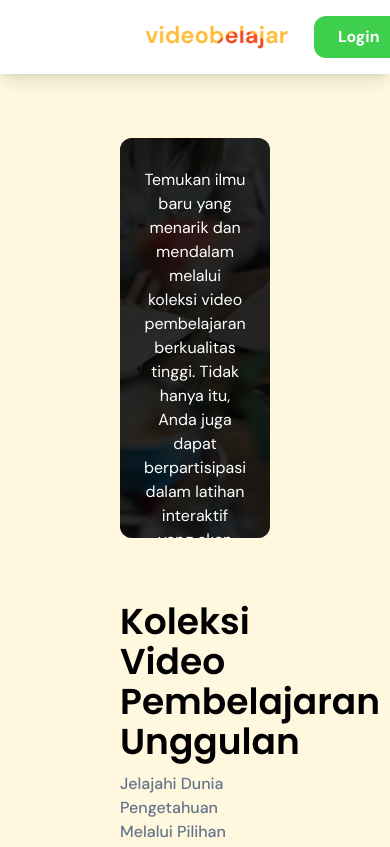
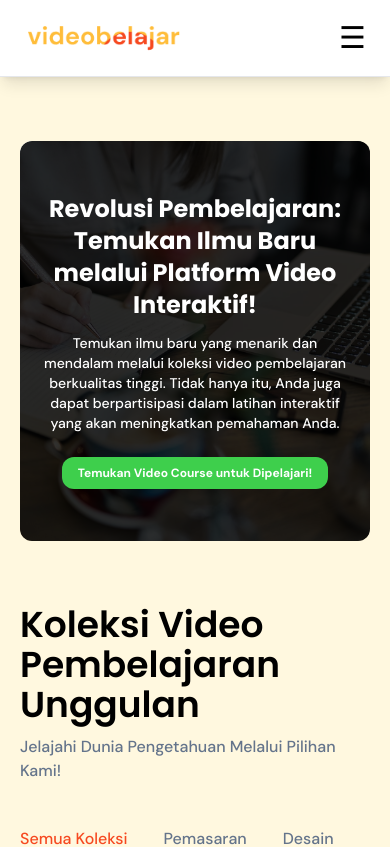
Before and after one commit to heyymasud/video-belajar-website, a React (Vite) app: page / in a window 390 px wide. Shown: the top 847 px of the page. Built offline with nearby package versions, Linux system fonts and the light colour scheme; the HTML template or start-up script is replaced by a standard one.

Commit message:
refactor: Navbar

```diff
--- a/src/Components/Layouts/Navbar/index.jsx
+++ b/src/Components/Layouts/Navbar/index.jsx
@@ -7,24 +7,40 @@ const Navbar = () => {
   const location = useLocation();
   const user = JSON.parse(localStorage.getItem("isLogin"));
   const [dropDown, setDropDown] = useState(false);
-  const [isLogin, setIsLogin] = useState(user?.isLogin);
+  const [menuOpen, setMenuOpen] = useState(false);
+  const [isLogin, setIsLogin] = useState(user?.isLogin || false);
 
   const handleLogout = () => {
     localStorage.setItem("isLogin", JSON.stringify({ isLogin: false }));
     setIsLogin(false);
+    setDropDown(false);
   };
   return (
     <header className="w-full h-auto">
-      <nav className="w-full h-auto bg-white shadow-lg xl:shadow px-[120px] py-4 xl:py-3 flex justify-between items-center">
-        <img className="mx-[22px] max-sm:w-40 h-auto" src={header.logo} alt="logo" />
-        {isLogin ? (
-          <section className="relative flex items-center gap-9">
+      <nav className="relative w-full h-auto bg-white border-b md:border-none shadow-lg xl:shadow px-6 md:px-[120px] py-4 xl:py-3 flex justify-between items-center">
+        <img
+          className="xl:mx-[22px] max-sm:w-40 h-auto"
+          src={header.logo}
+          alt="logo"
+        />
+        {location.pathname !== "/login" &&
+          location.pathname !== "/register" && (
+            <>
+              <button
+                className="md:hidden"
+                onClick={() => setMenuOpen(!menuOpen)}
+              >
+                <span className="text-3xl">&#9776;</span>
+              </button>
+              <section className={`relative hidden md:flex items-center gap-9`}>
                 <p className="text-slate-500 font-medium cursor-pointer">
                   Kategori
                 </p>
+                {isLogin ? (
+                  <>
                     <img
                       alt="profile"
-              className="w-11 h-11 rounded-xl cursor-pointer"
+                      className="w-11 h-11 rounded-xl cursor-pointer hidden md:block"
                       onClick={() => setDropDown(!dropDown)}
                       src={header.profilePhoto}
                     />
@@ -39,7 +55,11 @@ const Navbar = () => {
                               "text-error-200 gap-1 flex"
                             }`}
                             key={index}
-                    onClick={index === header.dropdown.length - 1 && handleLogout}
+                            onClick={
+                              index === header.dropdown.length - 1
+                                ? handleLogout
+                                : undefined
+                            }
                           >
                             {item}{" "}
                             {index === header.dropdown.length - 1 && (
@@ -49,16 +69,72 @@ const Navbar = () => {
                         ))}
                       </ul>
                     )}
-          </section>
+                  </>
                 ) : (
-          location.pathname !== "/login" && location.pathname !== "/register" && (
                   <section className="flex gap-4">
-            <Button className="bg-primary-500 text-white px-6" onClick={() => navigate("/login")} >Login</Button>
-            <Button className="bg-white text-primary-500 border border-primary-500 px-6" onClick={() => navigate("/register")} >
+                    <Button
+                      className="bg-primary-500 text-white px-6"
+                      onClick={() => navigate("/login")}
+                    >
+                      Login
+                    </Button>
+                    <Button
+                      className="bg-white text-primary-500 border border-primary-500 px-6"
+                      onClick={() => navigate("/register")}
+                    >
                       Register
                     </Button>
                   </section>
-          )
+                )}
+              </section>
+              {menuOpen && (
+                <section
+                  className={`absolute md:hidden top-[4.8rem] left-0 bg-white w-full flex flex-col rounded-b px-1 z-10`}
+                >
+                  <p className="text-slate-500 font-medium cursor-pointer px-3 py-4 border-b">
+                    Kategori
+                  </p>
+                  {isLogin ? (
+                    <ul className={` cursor-pointer`}>
+                      {header.dropdown.map((item, index) => (
+                        <li
+                          className={`text-slate-500 font-medium px-3 py-4 hover:bg-slate-100 border-b ${
+                            index === header.dropdown.length - 1 &&
+                            "text-error-200 gap-1 flex"
+                          }`}
+                          key={index}
+                          onClick={
+                            index === header.dropdown.length - 1
+                              ? handleLogout
+                              : undefined
+                          }
+                        >
+                          {item}{" "}
+                          {index === header.dropdown.length - 1 && (
+                            <img src={header.logoutLogo} alt="logout" />
+                          )}
+                        </li>
+                      ))}
+                    </ul>
+                  ) : (
+                    <section className="flex flex-col gap-2 p-3">
+                      <Button
+                        className="bg-primary-500 text-white px-6"
+                        onClick={() => navigate("/login")}
+                      >
+                        Login
+                      </Button>
+                      <Button
+                        className="bg-white text-primary-500 border border-primary-500 px-6"
+                        onClick={() => navigate("/register")}
+                      >
+                        Register
+                      </Button>
+                    </section>
+                  )}
+                </section>
+              )}
+            </>
           )}
       </nav>
     </header>
--- a/src/Pages/Beranda/index.jsx
+++ b/src/Pages/Beranda/index.jsx
@@ -15,7 +15,7 @@ const Beranda = () => {
   return (
     <>
       <Navbar />
-      <main className="h-auto w-full flex flex-col px-[120px]">
+      <main className="h-auto w-full flex flex-col px-5 md:px-[120px]">
         <header
           className={`relative flex flex-col items-center w-full h-[400px] rounded-xl my-16 overflow-hidden`}
         >
@@ -25,13 +25,15 @@ const Beranda = () => {
             alt="hero-header"
           />
           <section
-            className={`flex flex-col items-center justify-center bg-[#000000CC] h-full w-full px-[140px] py-16 gap-6 text-white text-center rounded-xl`}
+            className={`flex flex-col items-center justify-center bg-[#000000CC] h-full w-full px-5 md:px-[140px] py-16 gap-6 text-white text-center rounded-xl`}
           >
-            <h1 className="text-3xl xl:text-5xl font-bold font-pop">
-              {heroHeader.title}
-            </h1>
-            <p>{heroHeader.subtitle}</p>
-            <Button className="bg-primary-500 px-4">{heroHeader.button}</Button>
+            <section className="flex flex-col gap-3">
+              <h1 className="text-2xl md:text-3xl xl:text-5xl font-bold font-pop">
+                {heroHeader.title}
+              </h1>
+              <p className="font-medium text-sm md:text-base">{heroHeader.subtitle}</p>
+            </section>
+            <Button className="bg-primary-500 px-4 text-xs md:text-base">{heroHeader.button}</Button>
           </section>
         </header>
         <main className="flex flex-col gap-8">
@@ -112,7 +114,9 @@ const Beranda = () => {
             ))}
           </main>
         </main>
-        <section className={`relative w-full h-[400px] rounded-md my-16 overflow-hidden`}>
+        <section
+          className={`relative w-full h-[400px] rounded-md my-16 overflow-hidden`}
+        >
           <img
             className="w-full h-full absolute object-cover -z-10"
             src={heroFooter.image}
```
Lines whose indentation alone changed are shown as unchanged.
